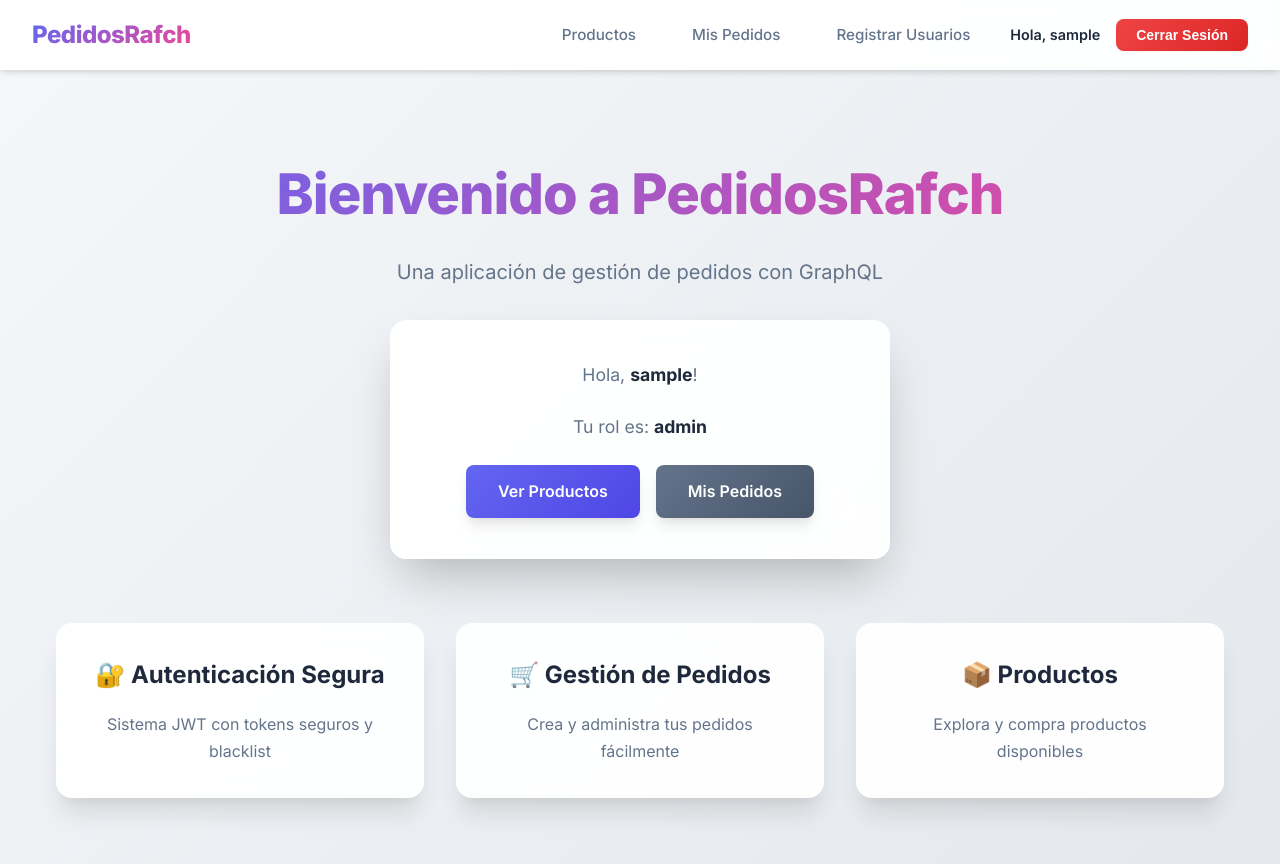
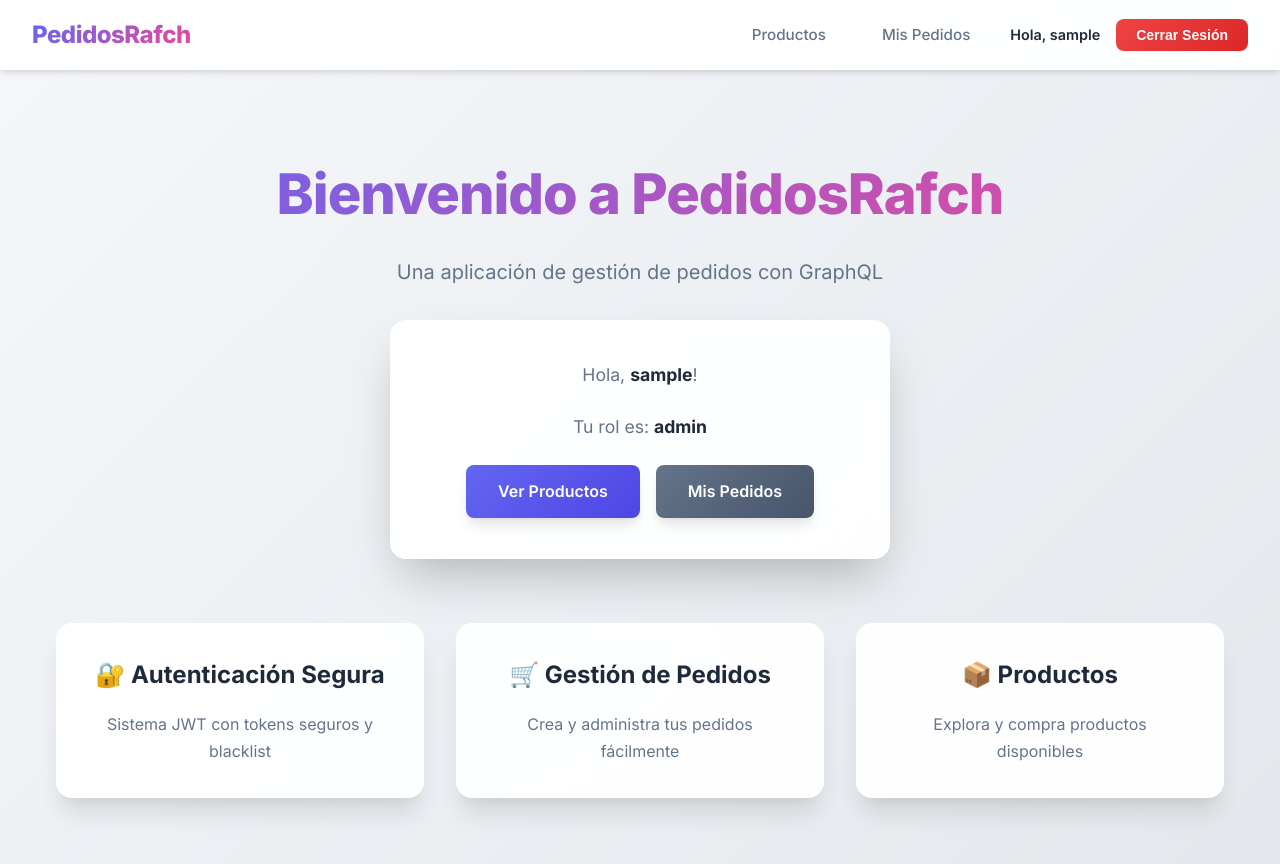
Before and after one commit to rafch17/frontend-pedidos, a React (Vite) app: page / in a window 1280 px wide. Shown: the top 864 px of the page. Built offline with nearby package versions, Linux system fonts and the light colour scheme; sample sign-in values are in the browser's storage.

Commit message:
Remove user registration link from Navbar
Removed 'Registrar Usuarios' link from Navbar.

```diff
--- a/src/components/Navbar.jsx
+++ b/src/components/Navbar.jsx
@@ -38,9 +38,7 @@ const Navbar = () => {
             <li>
               <Link to="/orders">Mis Pedidos</Link>
             </li>
-            <li>
-              <Link to="/register">Registrar Usuarios</Link>
-            </li>
+
             {user.role === 'ADMIN' && (
               <li>
                 <Link to="/admin">Admin</Link>
```
